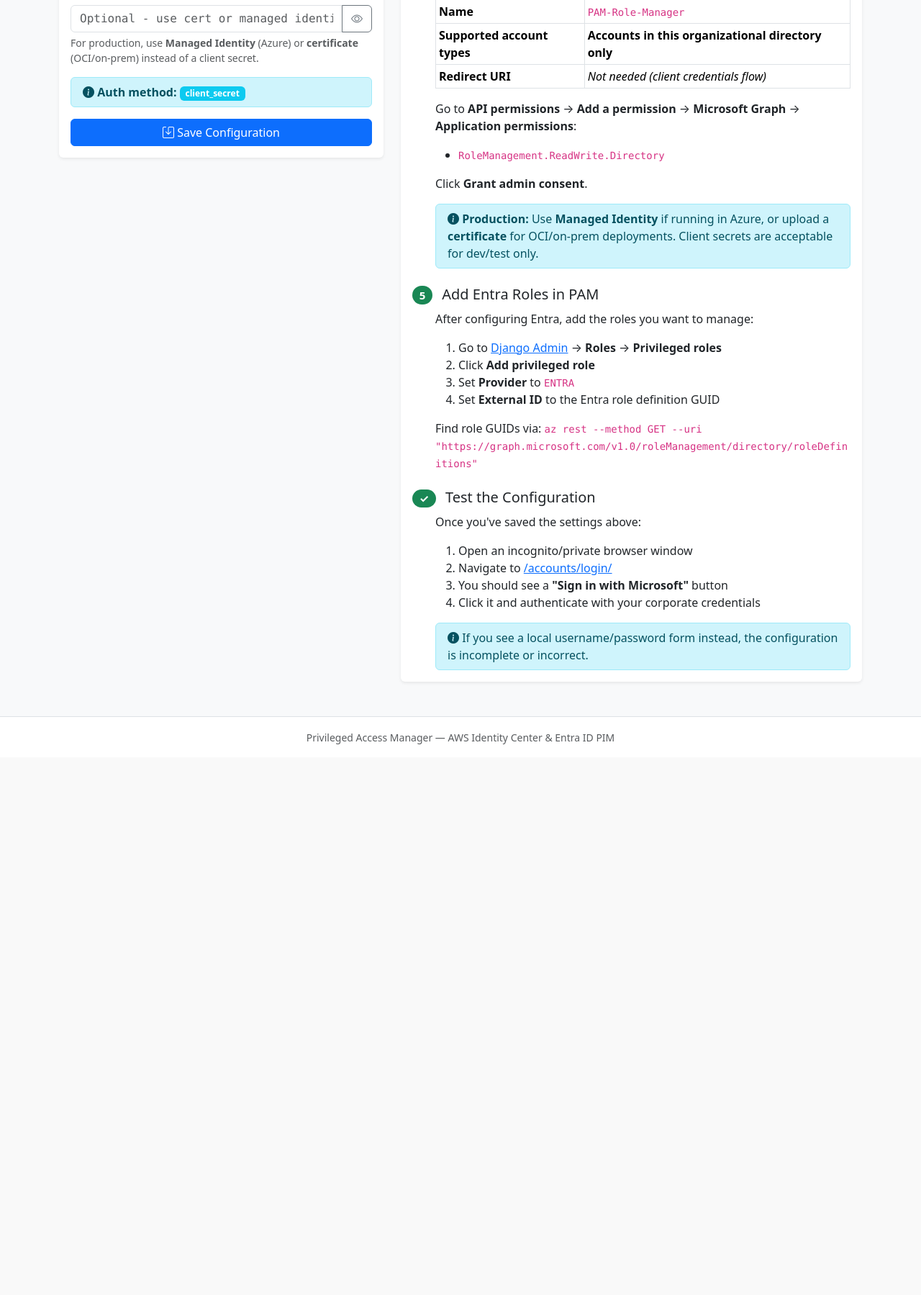
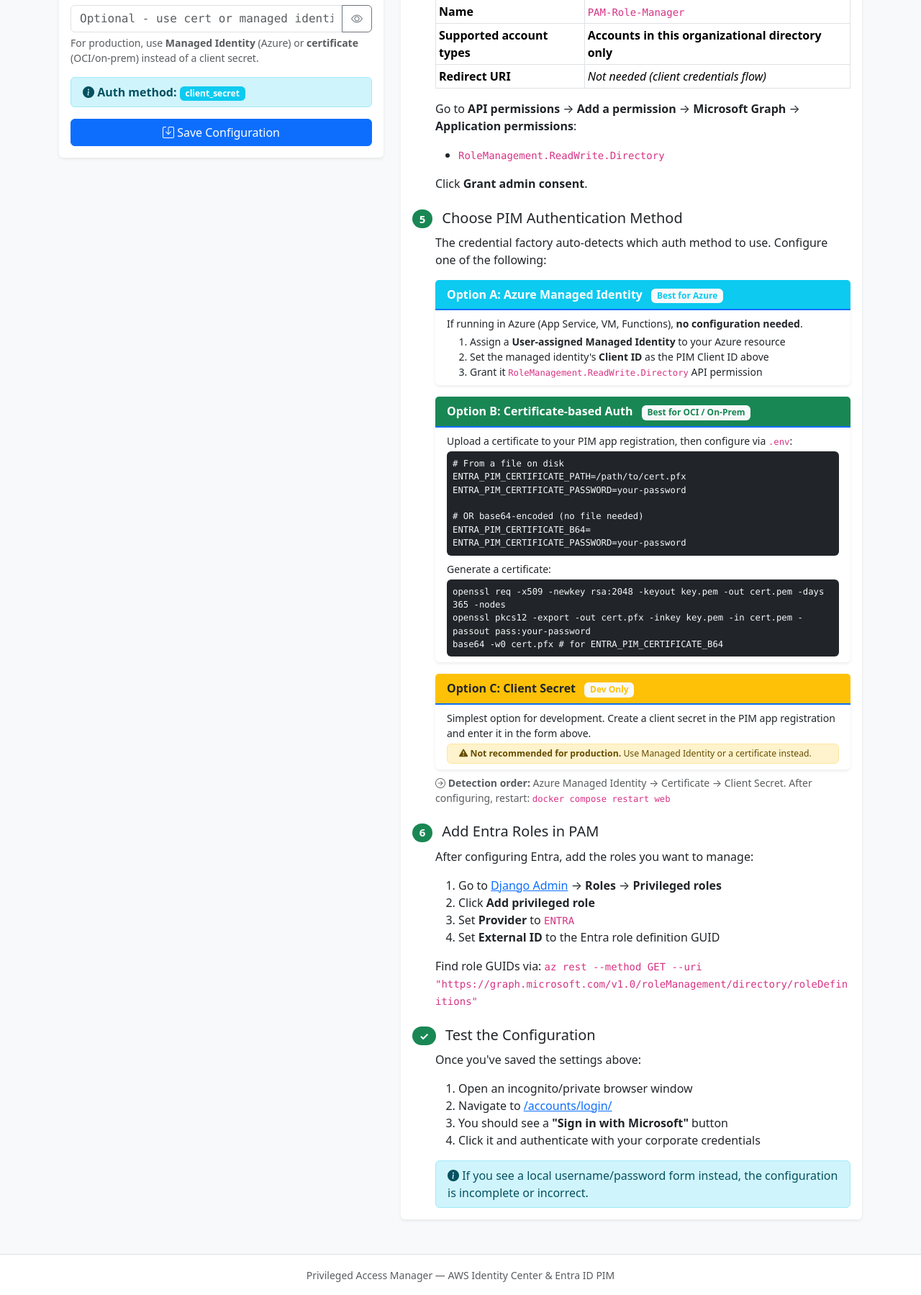
Before and after one commit to chrisr2k/pam, a Django app: page /accounts/entra-setup/ in a window 1280 px wide. Shown: the part 1185-2984 px from the top of the page at 72% size. Before the commit the page ends 2219 px from the top, so only its background shows below. Run offline with Django 5.2, Linux system fonts and the light colour scheme; the visitor is signed in with stand-in values (Sample User, id 1); data comes from the database, SQL or seed files in the repository; data that the repository does not hold is empty; parts of the project's set-up code (start-up, migrations or seed data) failed here and were passed over.

Commit message:
docs: add PIM auth method instructions to Entra setup page

```diff
--- a/templates/pam/entra_setup.html
+++ b/templates/pam/entra_setup.html
@@ -221,18 +221,77 @@
                                 <li><code>RoleManagement.ReadWrite.Directory</code></li>
                             </ul>
                             <p>Click <strong>Grant admin consent</strong>.</p>
+                        </div>
+                    </div>
 
-                            <div class="alert alert-info py-2 mb-0">
-                                <i class="bi bi-info-circle-fill"></i>
-                                <strong>Production:</strong> Use <strong>Managed Identity</strong> if running in Azure,
-                                or upload a <strong>certificate</strong> for OCI/on-prem deployments.
-                                Client secrets are acceptable for dev/test only.
+                    <div class="step mb-4">
+                        <h5><span class="badge bg-success rounded-pill me-2">5</span> Choose PIM Authentication Method</h5>
+                        <div class="ms-4 ps-2">
+                            <p>The credential factory auto-detects which auth method to use. Configure one of the following:</p>
+
+                            <div class="card mb-3 border-info">
+                                <div class="card-header bg-info text-white py-2">
+                                    <strong>Option A: Azure Managed Identity</strong>
+                                    <span class="badge bg-light text-info ms-2">Best for Azure</span>
+                                </div>
+                                <div class="card-body py-2 small">
+                                    <p class="mb-1">If running in Azure (App Service, VM, Functions), <strong>no configuration needed</strong>.</p>
+                                    <ol class="mb-0">
+                                        <li>Assign a <strong>User-assigned Managed Identity</strong> to your Azure resource</li>
+                                        <li>Set the managed identity's <strong>Client ID</strong> as the PIM Client ID above</li>
+                                        <li>Grant it <code>RoleManagement.ReadWrite.Directory</code> API permission</li>
+                                    </ol>
+                                </div>
+                            </div>
+
+                            <div class="card mb-3 border-success">
+                                <div class="card-header bg-success text-white py-2">
+                                    <strong>Option B: Certificate-based Auth</strong>
+                                    <span class="badge bg-light text-success ms-2">Best for OCI / On-Prem</span>
+                                </div>
+                                <div class="card-body py-2 small">
+                                    <p class="mb-1">Upload a certificate to your PIM app registration, then configure via <code>.env</code>:</p>
+                                    <div class="bg-dark text-light p-2 rounded mb-2 font-monospace small">
+                                        # From a file on disk<br>
+                                        ENTRA_PIM_CERTIFICATE_PATH=/path/to/cert.pfx<br>
+                                        ENTRA_PIM_CERTIFICATE_PASSWORD=your-password<br><br>
+                                        # OR base64-encoded (no file needed)<br>
+                                        ENTRA_PIM_CERTIFICATE_B64=<base64-pfx-data><br>
+                                        ENTRA_PIM_CERTIFICATE_PASSWORD=your-password
+                                    </div>
+                                    <p class="mb-1">Generate a certificate:</p>
+                                    <div class="bg-dark text-light p-2 rounded mb-0 font-monospace small">
+                                        openssl req -x509 -newkey rsa:2048 -keyout key.pem -out cert.pem -days 365 -nodes<br>
+                                        openssl pkcs12 -export -out cert.pfx -inkey key.pem -in cert.pem -passout pass:your-password<br>
+                                        base64 -w0 cert.pfx  # for ENTRA_PIM_CERTIFICATE_B64
+                                    </div>
+                                </div>
+                            </div>
+
+                            <div class="card border-warning">
+                                <div class="card-header bg-warning text-dark py-2">
+                                    <strong>Option C: Client Secret</strong>
+                                    <span class="badge bg-light text-warning ms-2">Dev Only</span>
+                                </div>
+                                <div class="card-body py-2 small">
+                                    <p class="mb-1">Simplest option for development. Create a client secret in the PIM app registration and enter it in the form above.</p>
+                                    <div class="alert alert-warning py-1 mb-0 small">
+                                        <i class="bi bi-exclamation-triangle-fill"></i>
+                                        <strong>Not recommended for production.</strong> Use Managed Identity or a certificate instead.
+                                    </div>
+                                </div>
+                            </div>
+
+                            <div class="mt-2 small text-muted">
+                                <i class="bi bi-arrow-right-circle"></i>
+                                <strong>Detection order:</strong> Azure Managed Identity → Certificate → Client Secret.
+                                After configuring, restart: <code class="user-select-all">docker compose restart web</code>
                             </div>
                         </div>
                     </div>
 
                     <div class="step mb-4">
-                        <h5><span class="badge bg-success rounded-pill me-2">5</span> Add Entra Roles in PAM</h5>
+                        <h5><span class="badge bg-success rounded-pill me-2">6</span> Add Entra Roles in PAM</h5>
                         <div class="ms-4 ps-2">
                             <p>After configuring Entra, add the roles you want to manage:</p>
                             <ol>
```
